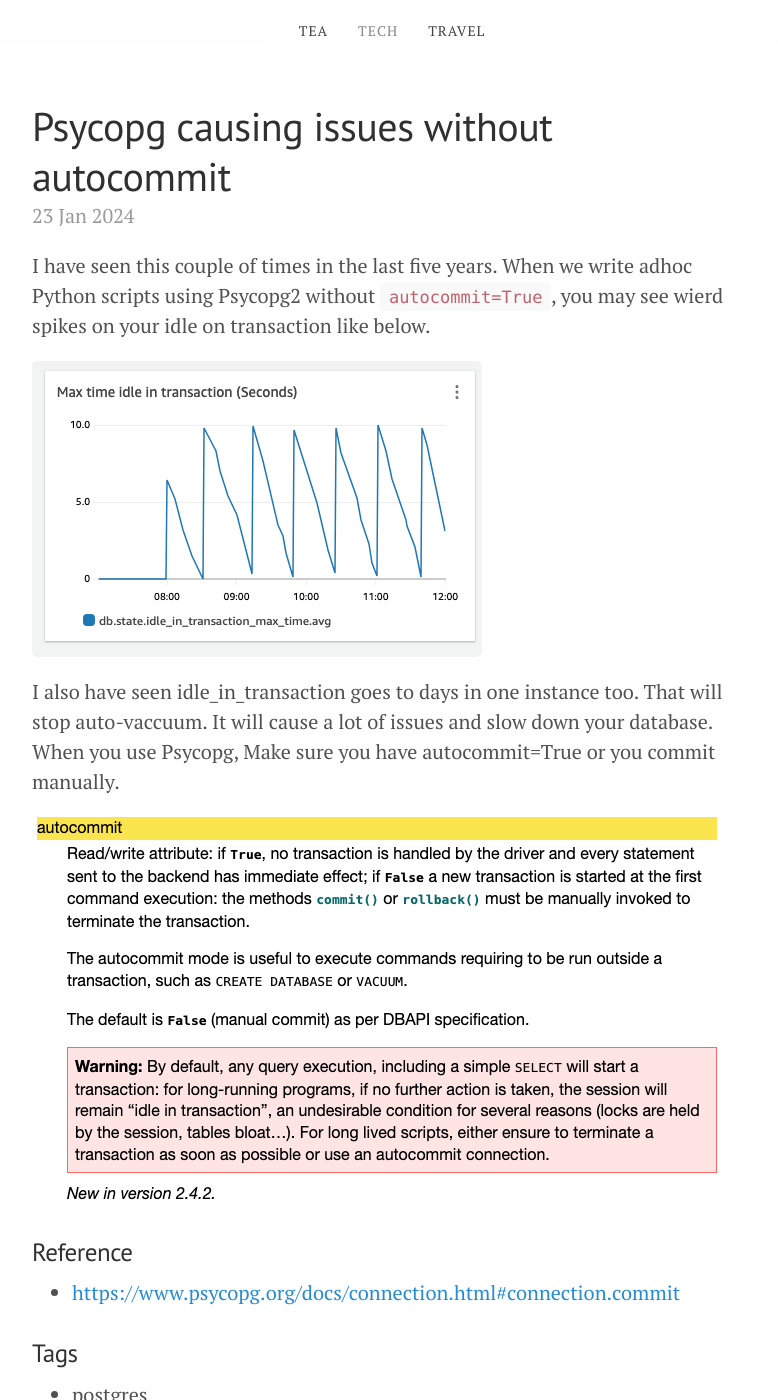
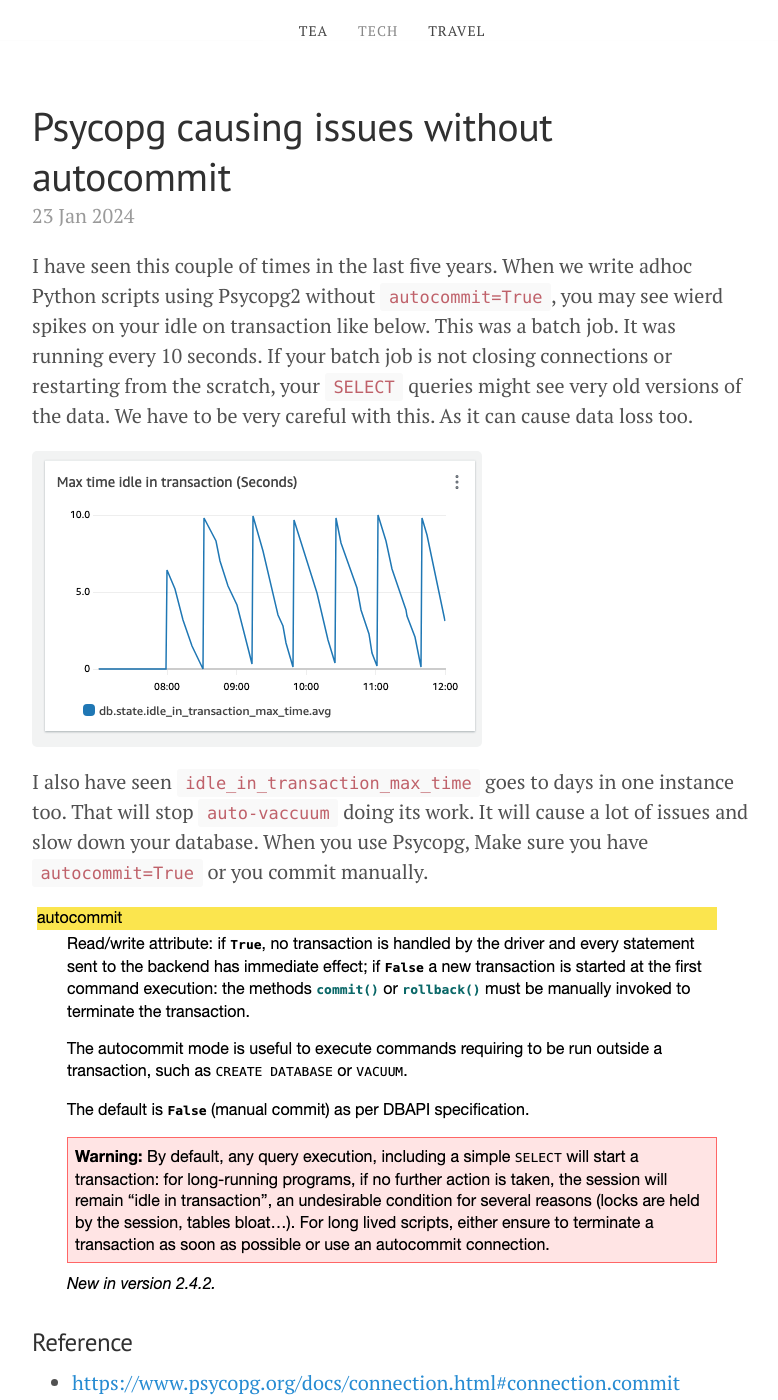
Before and after one commit to dedunu/tech, a Jekyll site: the page built from _posts/2024-01-23-psycopg-autocommit-side-effects.md, in a window 1280 px wide and 1400 px high. Shown: the whole window, without its empty margins (248-1026 px from the left). Built offline with Jekyll 4.4.1, drawn with Linux system fonts in a browser that asks for light colours.

Commit message:
Update 2024-01-23-psycopg-autocommit-side-effects.md
Signed-off-by: Dedunu Dhananjaya <id@dedunu.info>

```diff
--- a/_posts/2024-01-23-psycopg-autocommit-side-effects.md
+++ b/_posts/2024-01-23-psycopg-autocommit-side-effects.md
@@ -3,11 +3,11 @@
 title: "Psycopg causing issues without autocommit"
 ---
 
-I have seen this couple of times in the last five years. When we write adhoc Python scripts using Psycopg2 without `autocommit=True`, you may see wierd spikes on your idle on transaction like below.
+I have seen this couple of times in the last five years. When we write adhoc Python scripts using Psycopg2 without `autocommit=True`, you may see wierd spikes on your idle on transaction like below. This was a batch job. It was running every 10 seconds. If your batch job is not closing connections or restarting from the scratch, your `SELECT` queries might see very old versions of the data. We have to be very careful with this. As it can cause data loss too.
 
 ![](/resources/21.png)
 
-I also have seen idle_in_transaction goes to days in one instance too. That will stop auto-vaccuum. It will cause a lot of issues and slow down your database. When you use Psycopg, Make sure you have autocommit=True or you commit manually.
+I also have seen `idle_in_transaction_max_time` goes to days in one instance too. That will stop `auto-vaccuum` doing its work. It will cause a lot of issues and slow down your database. When you use Psycopg, Make sure you have `autocommit=True` or you commit manually.
 
 ![](/resources/22.png)
 
```
